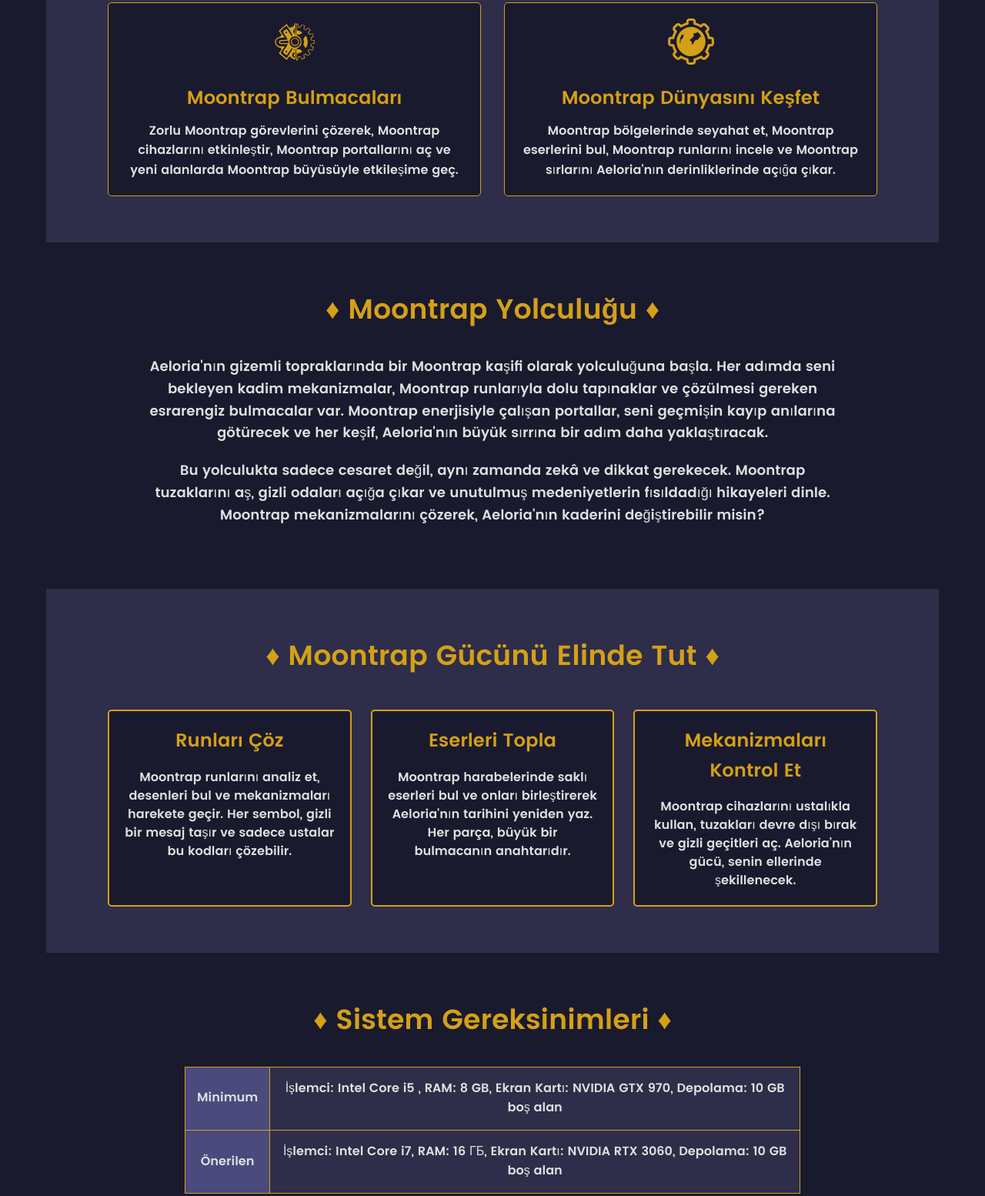
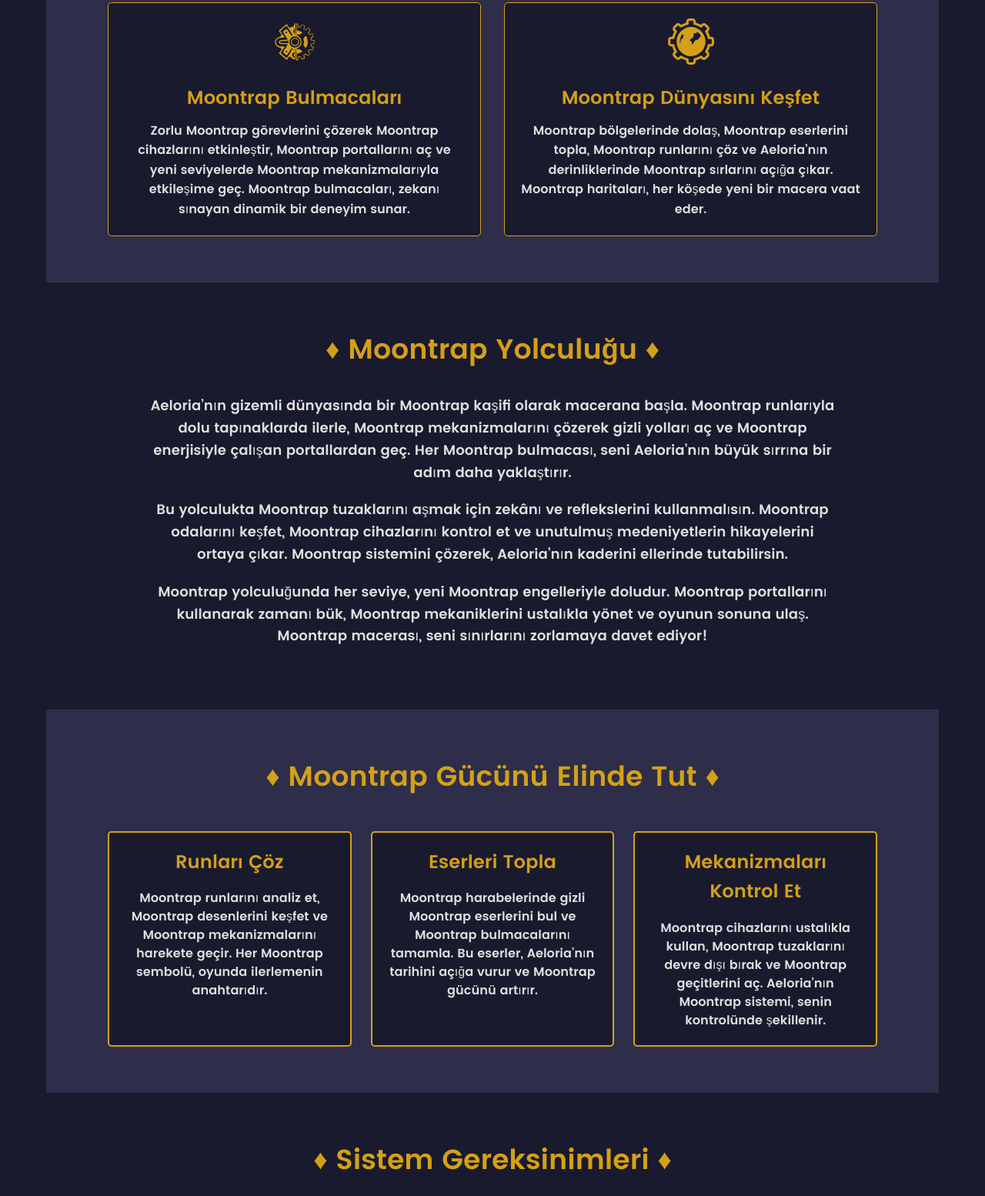
Before and after one commit to evgeniydd/testtest, a plain HTML site: page gameplay.html in a window 1280 px wide. Shown: the part 1082-2636 px from the top of the page at 77% size. Drawn offline with Linux system fonts and the light colour scheme.

Commit message:
Add files via upload

```diff
--- a/gameplay.html
+++ b/gameplay.html
@@ -9,9 +9,7 @@
 		/>
 		<meta
 			name="keywords"
-			content="Whispers of Aeloria, macera oyunu, bulmacalar, Moontrap, oynanış, Aeloria.
-
-			"
+			content="Whispers of Aeloria, macera oyunu, bulmacalar, Moontrap, oynanış, Aeloria."
 		/>
 		<meta name="author" content="..." />
 		<meta name="robots" content="index, follow" />
@@ -49,12 +47,10 @@
 
 		<main class="gameplay-main">
 			<section class="gameplay-hero-section">
-				<h1 class="gameplay-hero__title">
-					&#9830; Whispers of Aeloria Oynanışı &#9830;
-				</h1>
+				<h1 class="gameplay-hero__title">♦ Whispers of Aeloria Oynanışı ♦</h1>
 				<p class="gameplay-hero__intro">
-					Keşfet, çöz ve Moontrap mekanizmalarının ve Moontrap sembollerinin
-					sırlarını ortaya çıkar.
+					Keşfet, Moontrap bulmacalarını çöz ve Moontrap mekanizmalarının
+					sırlarını açığa çıkararak Aeloria’da destansı bir maceraya atıl!
 				</p>
 			</section>
 
@@ -74,7 +70,7 @@
 			</section>
 
 			<section class="gameplay-features-section">
-				<h2 class="gameplay-features__title">&#9830; Özellikler &#9830;</h2>
+				<h2 class="gameplay-features__title">♦ Özellikler ♦</h2>
 				<div class="gameplay-features__list">
 					<article class="gameplay-feature__item">
 						<img
@@ -84,9 +80,10 @@
 						/>
 						<h3 class="gameplay-feature__name">Moontrap Bulmacaları</h3>
 						<p class="gameplay-feature__desc">
-							Zorlu Moontrap görevlerini çözerek, Moontrap cihazlarını
-							etkinleştir, Moontrap portallarını aç ve yeni alanlarda Moontrap
-							büyüsüyle etkileşime geç.
+							Zorlu Moontrap görevlerini çözerek Moontrap cihazlarını
+							etkinleştir, Moontrap portallarını aç ve yeni seviyelerde Moontrap
+							mekanizmalarıyla etkileşime geç. Moontrap bulmacaları, zekanı
+							sınayan dinamik bir deneyim sunar.
 						</p>
 					</article>
 					<article class="gameplay-feature__item">
@@ -97,9 +94,10 @@
 						/>
 						<h3 class="gameplay-feature__name">Moontrap Dünyasını Keşfet</h3>
 						<p class="gameplay-feature__desc">
-							Moontrap bölgelerinde seyahat et, Moontrap eserlerini bul,
-							Moontrap runlarını incele ve Moontrap sırlarını Aeloria'nın
-							derinliklerinde açığa çıkar.
+							Moontrap bölgelerinde dolaş, Moontrap eserlerini topla, Moontrap
+							runlarını çöz ve Aeloria’nın derinliklerinde Moontrap sırlarını
+							açığa çıkar. Moontrap haritaları, her köşede yeni bir macera vaat
+							eder.
 						</p>
 					</article>
 				</div>
@@ -108,18 +106,24 @@
 				<div class="gameplay-journey__container">
 					<h2 class="gameplay-journey__title">♦ Moontrap Yolculuğu ♦</h2>
 					<p class="gameplay-journey__text">
-						Aeloria'nın gizemli topraklarında bir Moontrap kaşifi olarak
-						yolculuğuna başla. Her adımda seni bekleyen kadim mekanizmalar,
-						Moontrap runlarıyla dolu tapınaklar ve çözülmesi gereken esrarengiz
-						bulmacalar var. Moontrap enerjisiyle çalışan portallar, seni
-						geçmişin kayıp anılarına götürecek ve her keşif, Aeloria'nın büyük
-						sırrına bir adım daha yaklaştıracak.
+						Aeloria’nın gizemli dünyasında bir Moontrap kaşifi olarak macerana
+						başla. Moontrap runlarıyla dolu tapınaklarda ilerle, Moontrap
+						mekanizmalarını çözerek gizli yolları aç ve Moontrap enerjisiyle
+						çalışan portallardan geç. Her Moontrap bulmacası, seni Aeloria’nın
+						büyük sırrına bir adım daha yaklaştırır.
 					</p>
 					<p class="gameplay-journey__text">
-						Bu yolculukta sadece cesaret değil, aynı zamanda zekâ ve dikkat
-						gerekecek. Moontrap tuzaklarını aş, gizli odaları açığa çıkar ve
-						unutulmuş medeniyetlerin fısıldadığı hikayeleri dinle. Moontrap
-						mekanizmalarını çözerek, Aeloria'nın kaderini değiştirebilir misin?
+						Bu yolculukta Moontrap tuzaklarını aşmak için zekânı ve
+						reflekslerini kullanmalısın. Moontrap odalarını keşfet, Moontrap
+						cihazlarını kontrol et ve unutulmuş medeniyetlerin hikayelerini
+						ortaya çıkar. Moontrap sistemini çözerek, Aeloria’nın kaderini
+						ellerinde tutabilirsin.
+					</p>
+					<p class="gameplay-journey__text">
+						Moontrap yolculuğunda her seviye, yeni Moontrap engelleriyle
+						doludur. Moontrap portallarını kullanarak zamanı bük, Moontrap
+						mekaniklerini ustalıkla yönet ve oyunun sonuna ulaş. Moontrap
+						macerası, seni sınırlarını zorlamaya davet ediyor!
 					</p>
 				</div>
 			</section>
@@ -129,17 +133,17 @@
 					<div class="gameplay-mastery__card">
 						<h3 class="gameplay-mastery__card-title">Runları Çöz</h3>
 						<p class="gameplay-mastery__card-text">
-							Moontrap runlarını analiz et, desenleri bul ve mekanizmaları
-							harekete geçir. Her sembol, gizli bir mesaj taşır ve sadece
-							ustalar bu kodları çözebilir.
+							Moontrap runlarını analiz et, Moontrap desenlerini keşfet ve
+							Moontrap mekanizmalarını harekete geçir. Her Moontrap sembolü,
+							oyunda ilerlemenin anahtarıdır.
 						</p>
 					</div>
 					<div class="gameplay-mastery__card">
 						<h3 class="gameplay-mastery__card-title">Eserleri Topla</h3>
 						<p class="gameplay-mastery__card-text">
-							Moontrap harabelerinde saklı eserleri bul ve onları birleştirerek
-							Aeloria'nın tarihini yeniden yaz. Her parça, büyük bir bulmacanın
-							anahtarıdır.
+							Moontrap harabelerinde gizli Moontrap eserlerini bul ve Moontrap
+							bulmacalarını tamamla. Bu eserler, Aeloria’nın tarihini açığa
+							vurur ve Moontrap gücünü artırır.
 						</p>
 					</div>
 					<div class="gameplay-mastery__card">
@@ -147,17 +151,15 @@
 							Mekanizmaları Kontrol Et
 						</h3>
 						<p class="gameplay-mastery__card-text">
-							Moontrap cihazlarını ustalıkla kullan, tuzakları devre dışı bırak
-							ve gizli geçitleri aç. Aeloria’nın gücü, senin ellerinde
-							şekillenecek.
+							Moontrap cihazlarını ustalıkla kullan, Moontrap tuzaklarını devre
+							dışı bırak ve Moontrap geçitlerini aç. Aeloria’nın Moontrap
+							sistemi, senin kontrolünde şekillenir.
 						</p>
 					</div>
 				</div>
 			</section>
 			<section class="gameplay-requirements-section">
-				<h2 class="gameplay-requirements__title">
-					&#9830; Sistem Gereksinimleri &#9830;
-				</h2>
+				<h2 class="gameplay-requirements__title">♦ Sistem Gereksinimleri ♦</h2>
 				<table class="gameplay-requirements__table">
 					<tr>
 						<th>Minimum</th>
@@ -169,7 +171,7 @@
 					<tr>
 						<th>Önerilen</th>
 						<td>
-							İşlemci: Intel Core i7, RAM: 16 ГБ, Ekran Kartı: NVIDIA RTX 3060,
+							İşlemci: Intel Core i7, RAM: 16 GB, Ekran Kartı: NVIDIA RTX 3060,
 							Depolama: 10 GB boş alan
 						</td>
 					</tr>
```
Also changed, not shown: world.html (+34 -29 lines).
